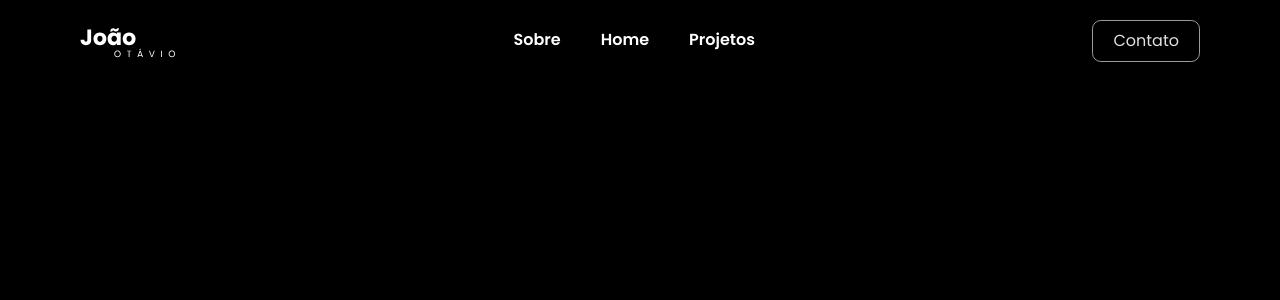
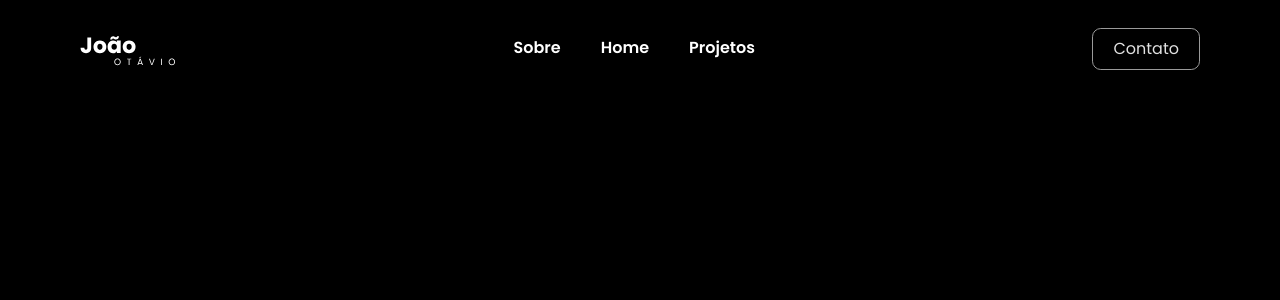
Before and after one commit to joaootaviofm/portfolio, a React (Vite) app: page / in a window 1280 px wide. Shown: the top 300 px of the page. Built offline with nearby package versions, Linux system fonts and the light colour scheme.

Commit message:
refactoring navbar using map

```diff
--- a/src/components/Navbar.jsx
+++ b/src/components/Navbar.jsx
@@ -1,23 +1,23 @@
 import Logo from "../assets/logo.svg";
 
 function Navbar() {
+  const navList = ["Sobre", "Home", "Projetos"];
+
   return (
     <>
-      <nav className="flex justify-between items-center px-20 py-5">
+      <nav className="flex justify-between items-center px-20 py-7">
         <div className="hover:scale-110 duration-400 cursor-default">
           <img src={Logo} width={96} height={40} alt="Joao Otávio Logo" />
         </div>
-            <div className="text-white flex gap-10 font-semibold">
+        <ul className="hidden md:flex text-white gap-10 font-semibold">
+          {navList.map((item, index) => (
+            <li key={index}>
               <button className="cursor-pointer border-b-3 border-transparent hover:border-white duration-400">
-                    Sobre
+                {item}
               </button>
-                <button className="cursor-pointer border-b-3 border-transparent hover:border-white duration-400">
-                    Home
-                </button>
-                <button className="cursor-pointer border-b-3 border-transparent hover:border-white duration-400">
-                    Projetos
-                </button>
-            </div>
+            </li>
+          ))}
+        </ul>
         <div className="flex gap-10">
           <button className="hover:bg-white hover:text-black duration-400 cursor-pointer px-5 py-2 rounded-[8.8px] text-[#E1E1E1] border-1 border-[#9A9A9A]">
             Contato
@@ -27,5 +27,4 @@ function Navbar() {
     </>
   );
 }
-
 export default Navbar;
```
Lines whose indentation alone changed are shown as unchanged.
